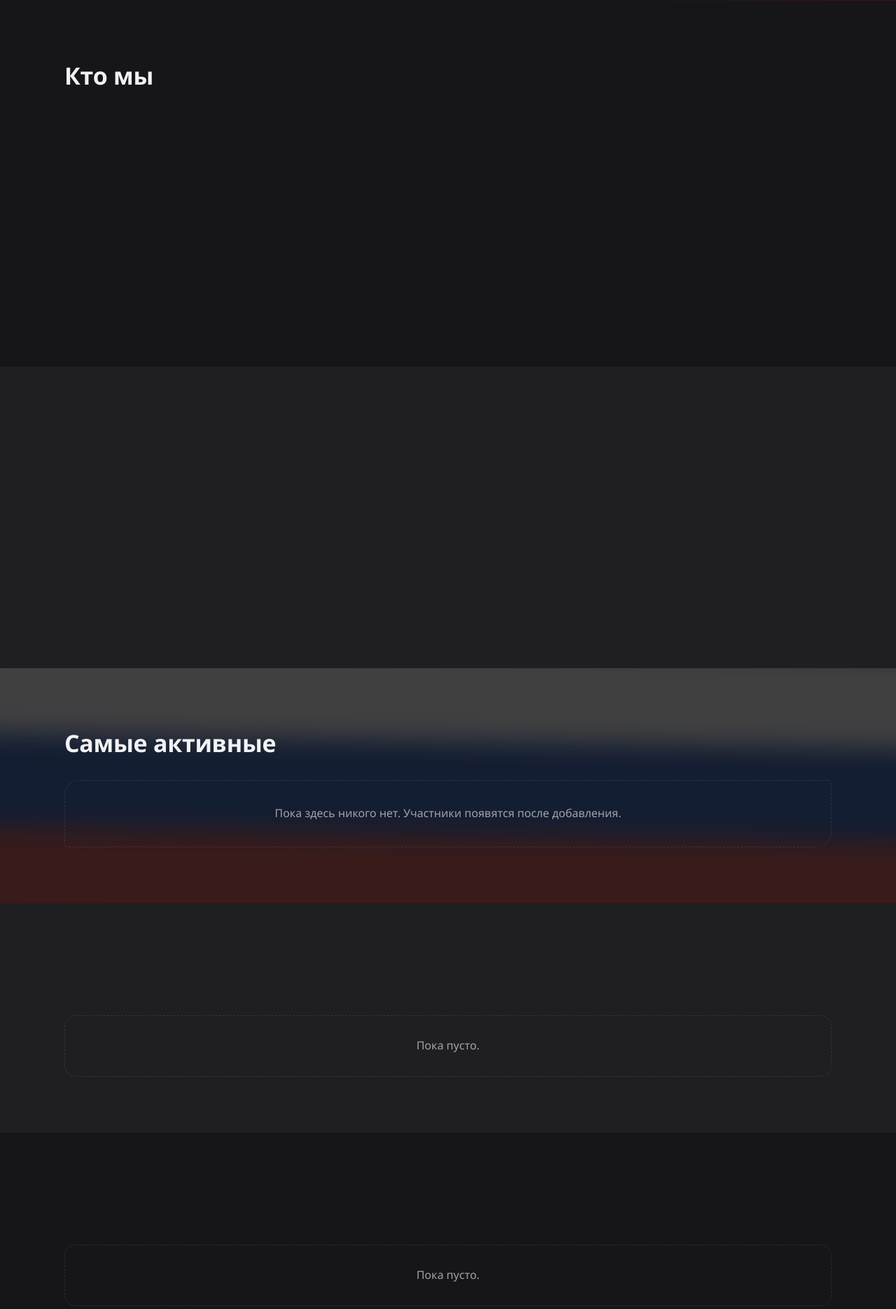
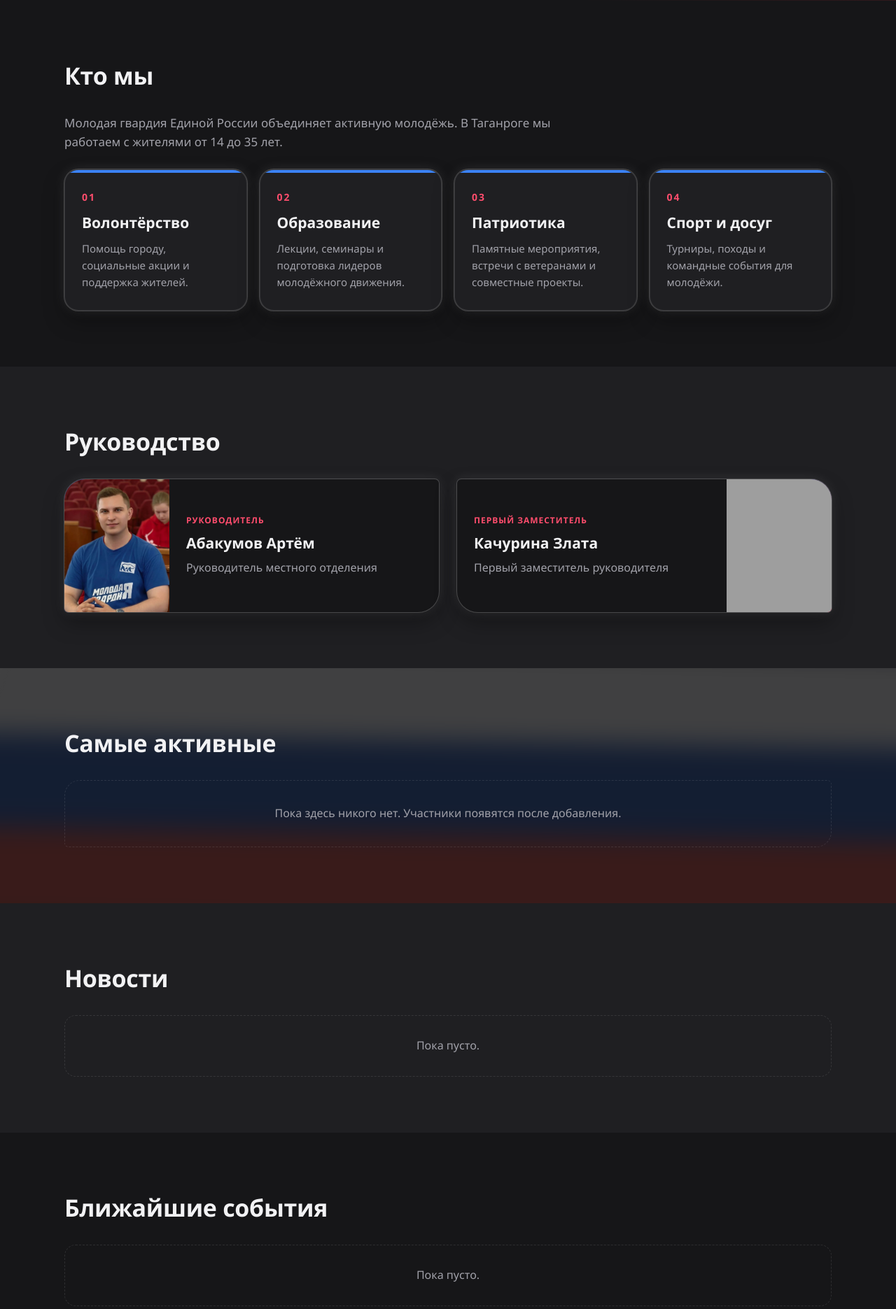
Before and after one commit to Pilot-Boeing/Mger_taganrog, a PHP site: page / in a window 1280 px wide. Shown: the part 663-2534 px from the top of the page at 70% size. Run offline with PHP 8.4, Linux system fonts and the light colour scheme; grey boxes are pictures that could not be loaded.

Commit message:
Add files via upload

```diff
--- a/style.css
+++ b/style.css
@@ -290,23 +290,20 @@ footer a { color: #fff; }
   .b-3::before, .b-3::after, .reveal { animation: none !important; transition: none !important; opacity: 1; transform: none; }
 }
 
-/* Появление блоков: работает без JavaScript. В современных браузерах — при прокрутке, в остальных — при загрузке */
+/* Появление блоков при загрузке страницы (надёжно во всех браузерах) */
 @keyframes riseIn { from { opacity: 0; transform: translateY(30px); } to { opacity: 1; transform: none; } }
 .block .wrap > h2, .block .wrap > .lead, .block .wrap > .dirs .dir,
 .leaders .person, .actives .act, .posts .post, .history > div, .stats > div,
 .faq details, .apply, .two > div, .contact {
-  animation: riseIn .9s ease both;
-  animation-timeline: view();
-  animation-range: entry 0% entry 40%;
+  animation: riseIn .9s ease backwards;
 }
-.posts .post:nth-child(2n) { animation-delay: .1s; }
-.dirs .dir:nth-child(2n) { animation-delay: .12s; }
-.dirs .dir:nth-child(3n) { animation-delay: .24s; }
-@supports not (animation-timeline: view()) {
-  .block .wrap > h2, .block .wrap > .lead, .block .wrap > .dirs .dir,
-  .leaders .person, .actives .act, .posts .post, .history > div, .stats > div,
-  .faq details, .apply, .two > div, .contact { animation-timeline: auto; animation-duration: .9s; }
-}
+.dirs .dir:nth-child(2) { animation-delay: .1s; }
+.dirs .dir:nth-child(3) { animation-delay: .2s; }
+.dirs .dir:nth-child(4) { animation-delay: .3s; }
+.leaders .person:nth-child(2) { animation-delay: .15s; }
+.posts .post:nth-child(2) { animation-delay: .1s; }
+.faq details:nth-of-type(2) { animation-delay: .1s; }
+.faq details:nth-of-type(3) { animation-delay: .2s; }
 @media (prefers-reduced-motion: reduce) {
   .block .wrap > h2, .block .wrap > .lead, .block .wrap > .dirs .dir,
   .leaders .person, .actives .act, .posts .post, .history > div, .stats > div,
```
